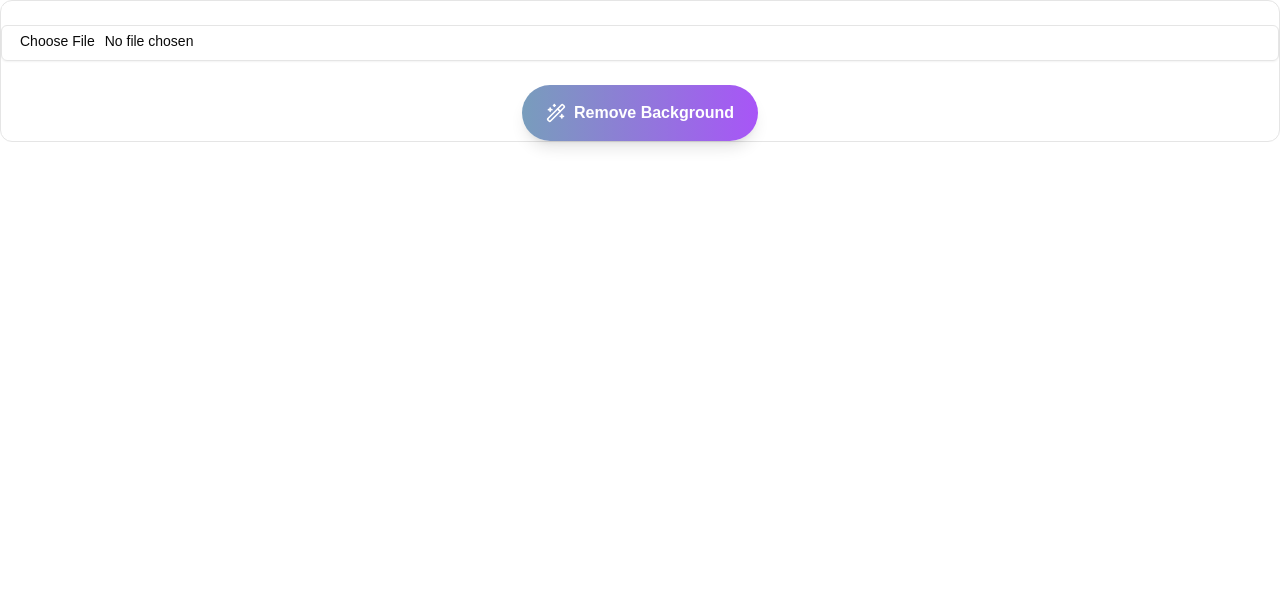
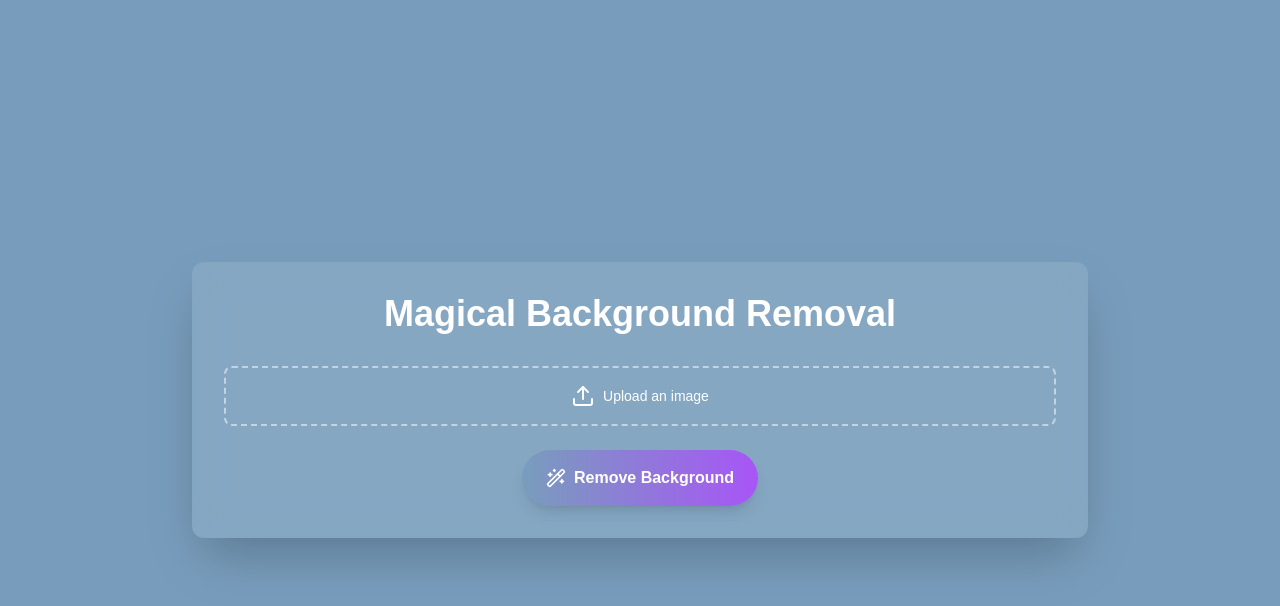
Before and after one commit to Syammed2429/image-background-remover, a Next.js app: page / in a window 1280 px wide. Shown: the top 606 px of the page. Built offline with nearby package versions, Linux system fonts and the light colour scheme.

Commit message:
fix: update Tailwind CSS config to correct component path from 'component' to 'container'

```diff
--- a/tailwind.config.ts
+++ b/tailwind.config.ts
@@ -5,7 +5,7 @@ const config: Config = {
   content: [
     "./pages/**/*.{js,ts,jsx,tsx,mdx}",
     "./components/**/*.{js,ts,jsx,tsx,mdx}",
-    "./component/**/*.{js,ts,jsx,tsx,mdx}",
+    "./container/**/*.{js,ts,jsx,tsx,mdx}",
     "./app/**/*.{js,ts,jsx,tsx,mdx}",
   ],
   theme: {
```
